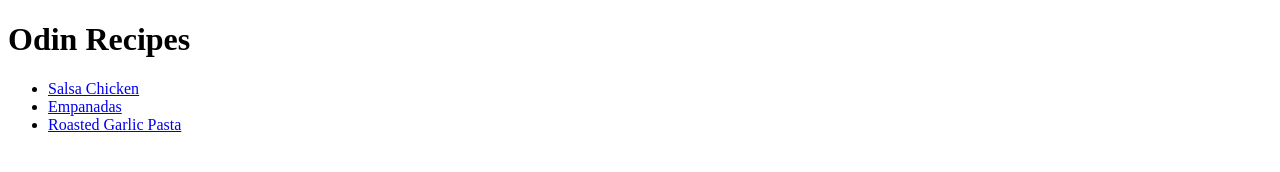
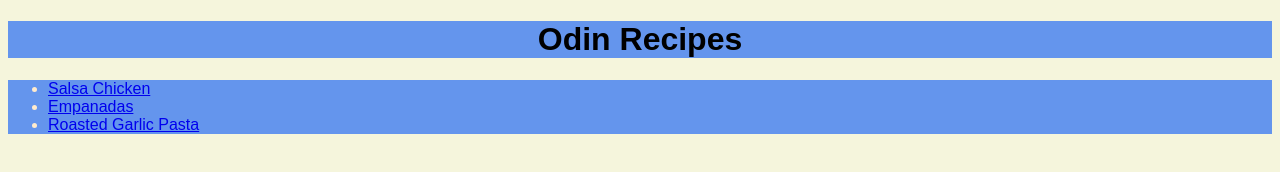
Before and after one commit to r3k4ce/odin-recipes, a plain HTML site: page index.html in a window 1280 px wide. Drawn offline with Linux system fonts and the light colour scheme.

Commit message:
Add styles to home page

```diff
--- a/index.html
+++ b/index.html
@@ -3,13 +3,14 @@
     <head>
         <meta charset="urf-8" lang="en">
         <title>Odin Recipes</title>
+        <link rel="stylesheet" href="styles.css">
     </head>
     <body>
-        <h1>Odin Recipes</h1>
-        <ul>
-            <li><a href="recipes/salsa_chicken.html">Salsa Chicken</a></li>
-            <li><a href="recipes/empanadas.html">Empanadas</a></li>
-            <li><a href="recipes/roasted_garlic_pasta.html">Roasted Garlic Pasta</a></li>
+        <h1 class="title-heading">Odin Recipes</h1>
+        <ul class="recipe-list">
+            <li><a class="list-entry" href="recipes/salsa_chicken.html">Salsa Chicken</a></li>
+            <li><a class="list-entry" href="recipes/empanadas.html">Empanadas</a></li>
+            <li><a class="list-entry" href="recipes/roasted_garlic_pasta.html">Roasted Garlic Pasta</a></li>
         </ul>
     </body>
 </html>
--- /dev/null
+++ b/styles.css
@@ -0,0 +1,22 @@
+.title-heading {
+    text-align: center;
+    background-color: cornflowerblue;
+}
+
+.recipe-list {
+    background-color: cornflowerblue;
+    color: blanchedalmond;
+}
+
+.list-link {
+    color: black;
+}
+
+.list-entry {
+    text-align: center;
+}
+
+body {
+    background-color:beige;
+    font-family:Arial, Helvetica, sans-serif;
+}
```
